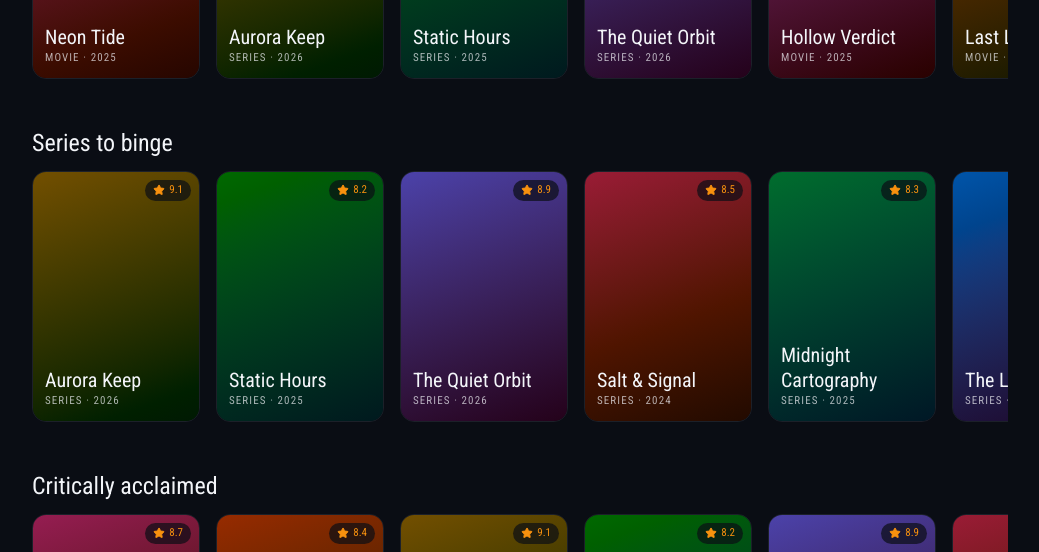
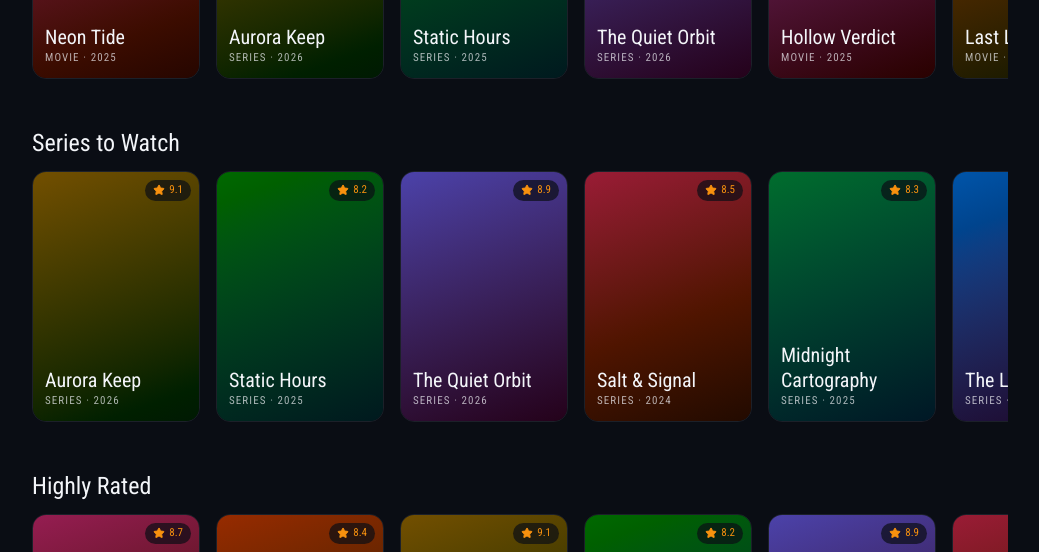
Before and after one commit to SahilYatam/movies-and-series-streaming-platform, a Next.js app in the folder frontend/: page / in a window 1280 px wide. Shown: the part 1320-1872 px from the top of the page, without its empty margins (232-1271 px from the left). Built offline with nearby package versions, Linux system fonts and the light colour scheme.

Commit message:
frontend: simplify the naming conventsion in home page

```diff
--- a/frontend/app/page.tsx
+++ b/frontend/app/page.tsx
@@ -152,15 +152,15 @@ export default function Home() {
           items={titles.filter((title) => title.year >= 2025)}
         />
 
-        {/* Series */}
+        {/* Popular Series */}
         <TitleRow
-          heading="Series to binge"
+          heading="Series to Watch"
           items={titles.filter((title) => title.kind === "series")}
         />
 
-        {/* Critically Acclaimed */}
+        {/* Highly Rated */}
         <TitleRow
-          heading="Critically acclaimed"
+          heading="Highly Rated"
           items={titles.filter((title) => title.rating >= 8.2)}
         />
       </div>
```
